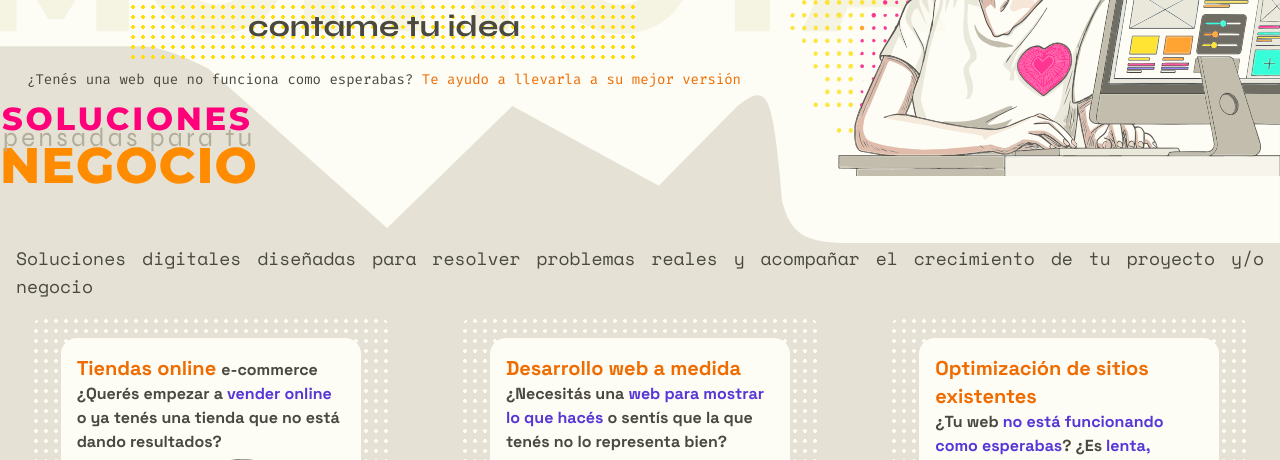
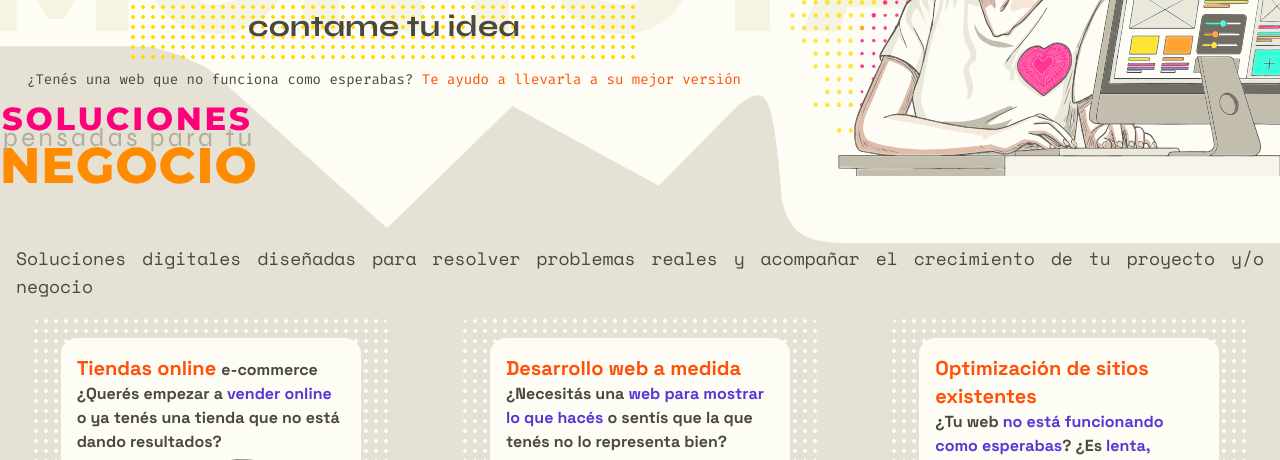
Before and after one commit to mvirm/web, a React (Vite) app in the folder web/: page / in a window 1280 px wide. Shown: the part 336-796 px from the top of the page. Built offline with nearby package versions, Linux system fonts and the light colour scheme.

Commit message:
prueba color 1

```diff
--- a/web/src/index.css
+++ b/web/src/index.css
@@ -14,12 +14,12 @@ Ahora su archivo CSS está asociado con Tailwind CSS en lugar de CSS normal y la
   --color-stone: #b2ad99;
   --color-ink: #4a483f;
   --color-yellow: #ffde00;
-  --color-orange: #ef6c00;
-  --color-orange-dark: #e86a00;
-  --color-magenta: #ff007a;
-  --color-magenta-dark: #c50085;
+  --color-orange: #ff5107;
+  --color-orange-dark: #ff5107;
+  --color-magenta: #da036e;
+  --color-magenta-dark: #da036e;
   --color-purple: #5736d6;
-  --color-mint: #00a88f;
+  --color-mint: #038673;
   /* colores asignados */
   --color-button-bg: var(--color-yellow);
   --color-text-primary: var(--color-ink);
```
